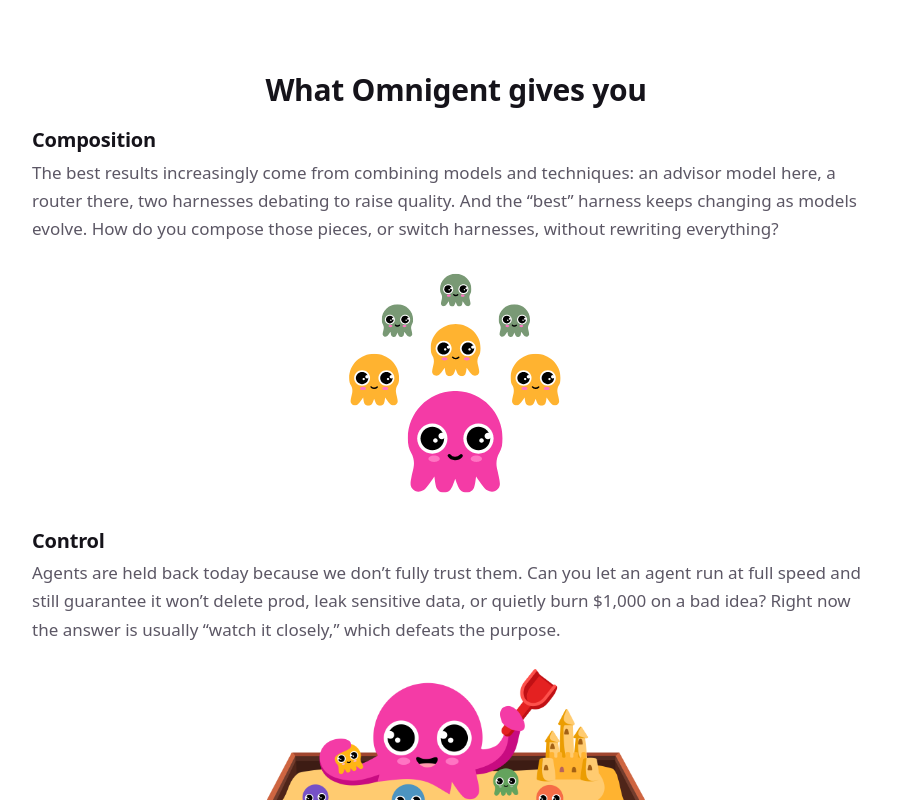
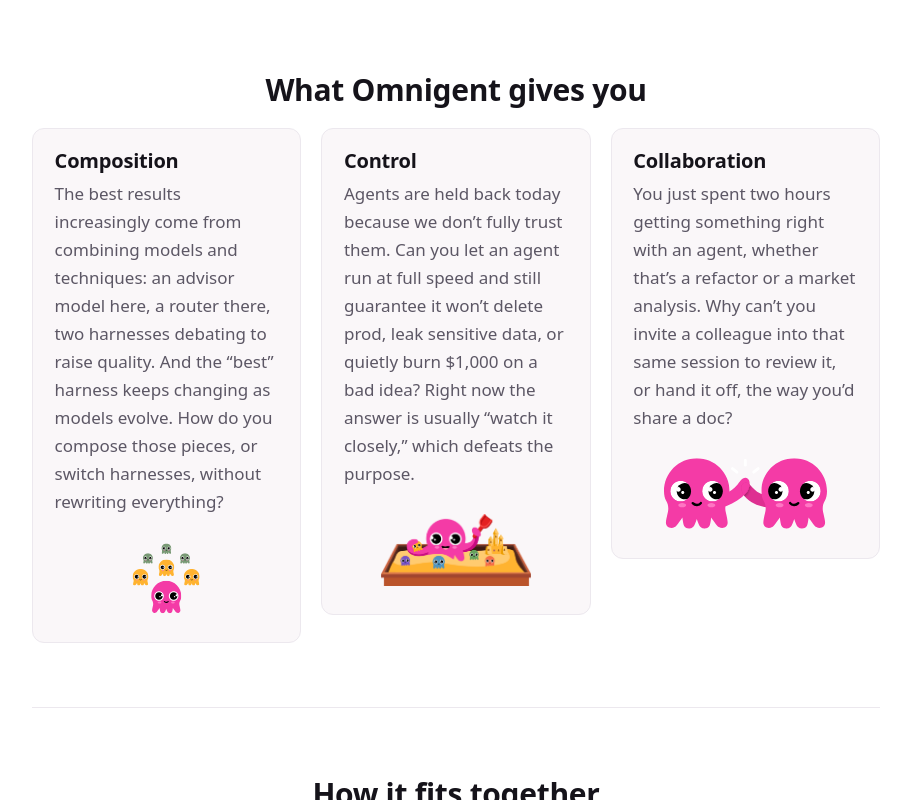
Before and after one commit to omnigent-ai/omnigent-site, a Next.js app: page / in a window 1280 px wide. Shown: the part 760-1560 px from the top of the page, without its empty margins (184-1095 px from the left). Built offline with nearby package versions, Linux system fonts and the light colour scheme.

Commit message:
homepage: lay the three pillars out as side-by-side panels
3-column grid of bordered panels (stacks to 1 column under 820px), and
shrink the per-pillar images to a uniform small height so the panels stay
compact and save vertical space.

Co-authored-by: Isaac

```diff
--- a/app/globals.css
+++ b/app/globals.css
@@ -440,9 +440,19 @@ figcaption {
 /* ---- pillars ---- */
 .pillars {
   display: grid;
-  gap: 1.6rem;
+  grid-template-columns: repeat(3, 1fr);
+  align-items: start;
+  gap: 1.25rem;
   margin: 1.25rem 0;
 }
+.pillar {
+  padding: 1.25rem 1.35rem;
+  border: 1px solid var(--border);
+  border-radius: var(--radius);
+  background: var(--bg-soft);
+}
+.pillar figure { margin: 1rem 0 0; }
+.pillar figure img { max-height: 4.5rem; width: auto; }
 .pillar h3 {
   margin: 0 0 0.4rem;
   font-size: 1.25rem;
@@ -650,6 +660,7 @@ figcaption {
   .hero h1 { font-size: 2.3rem; }
   .hero .lede { max-width: 100%; }
   .arch-parts { grid-template-columns: 1fr; }
+  .pillars { grid-template-columns: 1fr; }
   .docs { grid-template-columns: 1fr; gap: 1.5rem; }
   .docs-side { position: static; }
   .docs-side ul { display: flex; flex-wrap: wrap; gap: 0.3rem; }
--- a/app/page.js
+++ b/app/page.js
@@ -59,7 +59,6 @@ export default function Home() {
                     alt="Omnigent mascots stacked in layers to illustrate composability."
                     width={80}
                     height={81}
-                    style={{ width: "min(100%, 14rem)", height: "auto" }}
                   />
                 </figure>
               </div>
@@ -81,7 +80,6 @@ export default function Home() {
                     alt="Omnigent's mascot supervising smaller agents playing in a sandbox, illustrating the OS-level sandbox that isolates every agent."
                     width={420}
                     height={230}
-                    style={{ maxWidth: "min(100%, 26rem)" }}
                   />
                 </figure>
               </div>
@@ -101,7 +99,6 @@ export default function Home() {
                     alt="Two Omnigent mascots high-fiving to celebrate collaboration."
                     width={231}
                     height={102}
-                    style={{ maxWidth: "min(100%, 18rem)" }}
                   />
                 </figure>
               </div>
```
